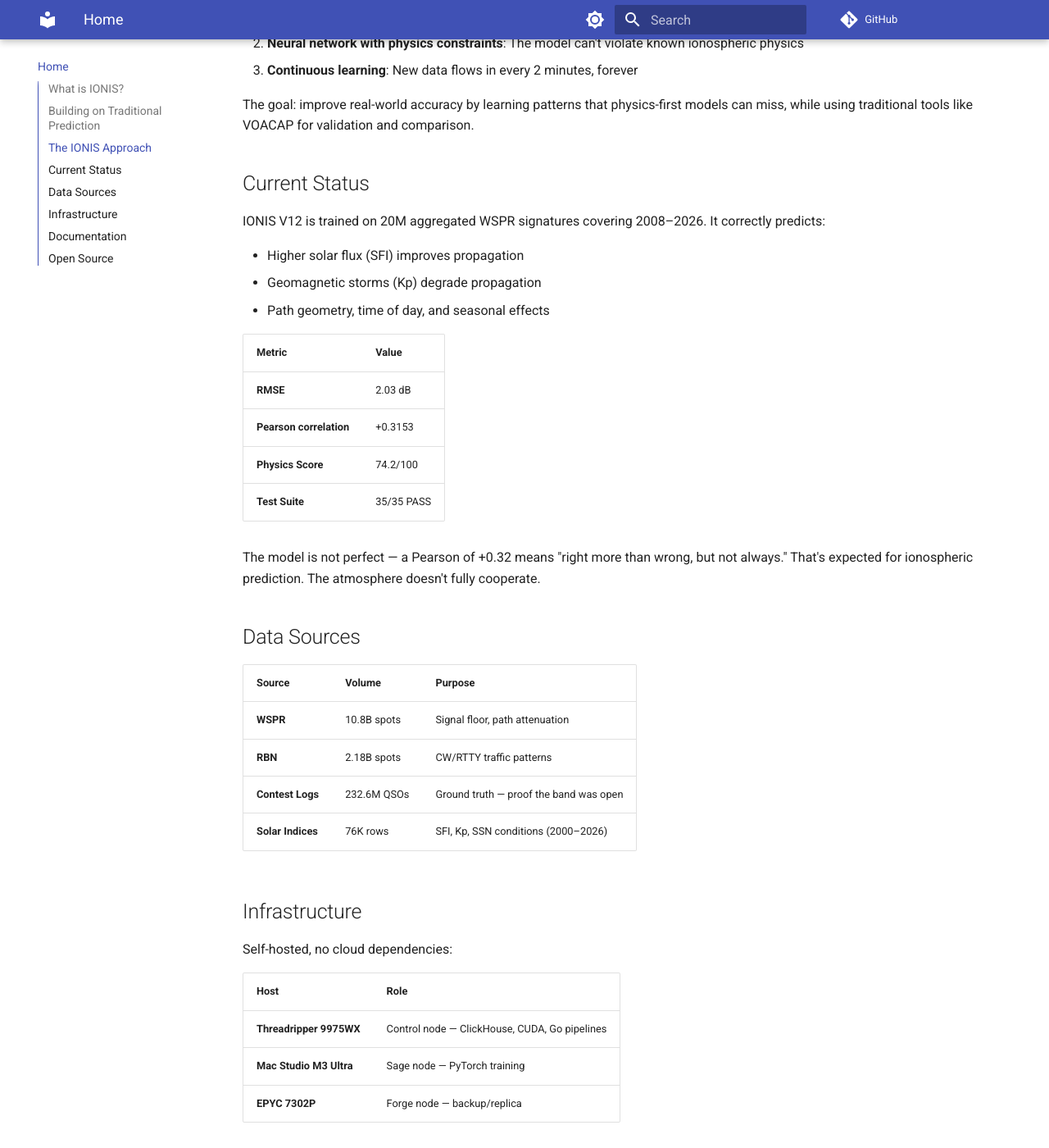
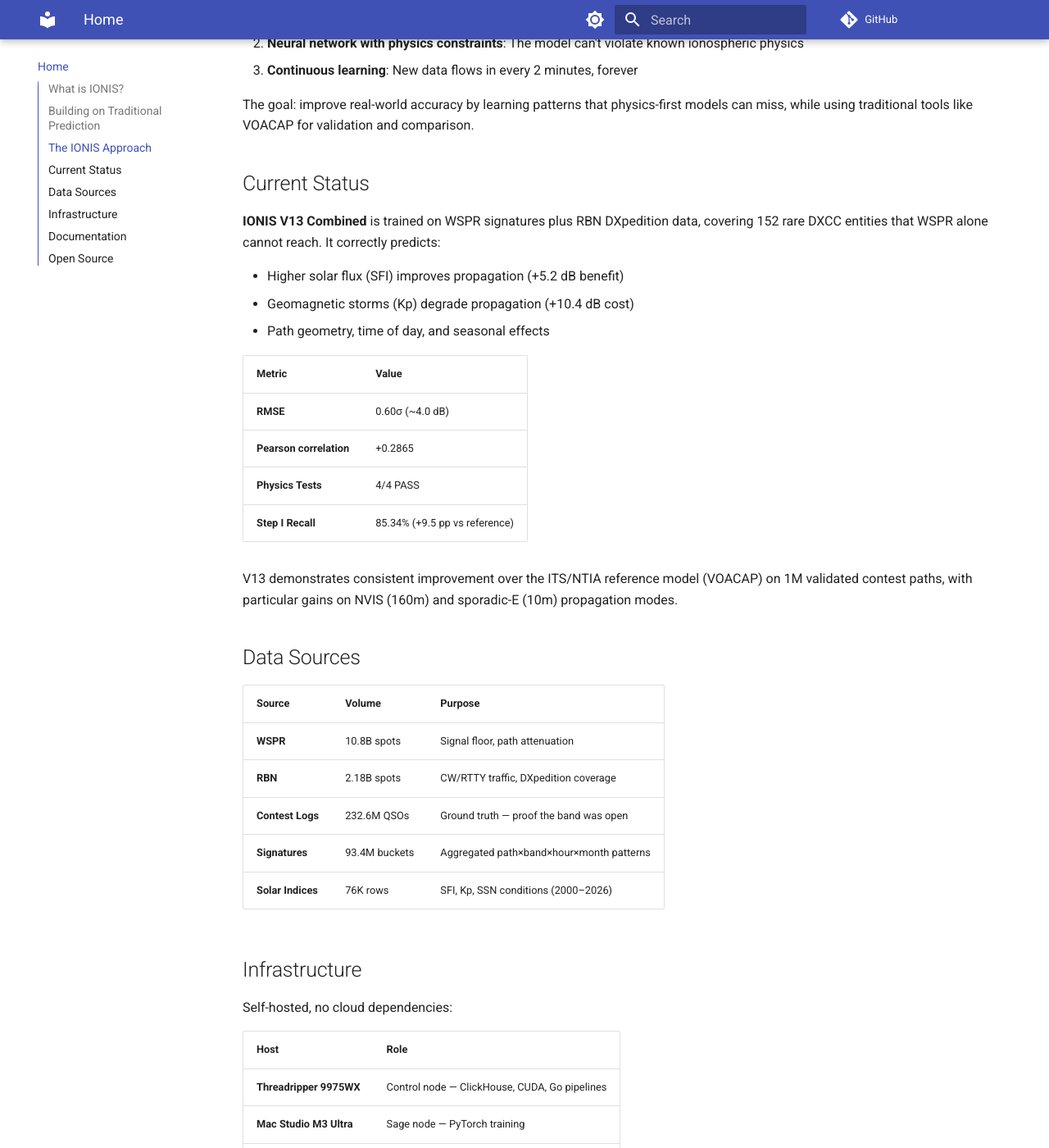
Before and after one commit to IONIS-AI/ionis-docs, an MkDocs documentation site: the page built from docs/index.md, in a window 1280 px wide and 1400 px high, scrolled down 1042 px. Shown: the whole window at 82% size. Built offline with MkDocs 1.6.1 and Material for MkDocs 9.7.7, drawn with Linux system fonts in a browser that asks for light colours; comment, search, counter and statistics services are not loaded.

Commit message:
Add README.md, update index to V13 status
- Add comprehensive README with build instructions and repo links
- Update index.md to reflect V13 Combined model status
- Add signatures to data sources table
- Update metrics to V13 results (+9.5 pp vs reference model)

Co-Authored-By: Claude Opus 4.5 <noreply@anthropic.com>

```diff
--- a/docs/index.md
+++ b/docs/index.md
@@ -36,28 +36,29 @@ The goal: improve real-world accuracy by learning patterns that physics-first mo
 
 ## Current Status
 
-IONIS V12 is trained on 20M aggregated WSPR signatures covering 2008–2026. It correctly predicts:
+**IONIS V13 Combined** is trained on WSPR signatures plus RBN DXpedition data, covering 152 rare DXCC entities that WSPR alone cannot reach. It correctly predicts:
 
-- Higher solar flux (SFI) improves propagation
-- Geomagnetic storms (Kp) degrade propagation
+- Higher solar flux (SFI) improves propagation (+5.2 dB benefit)
+- Geomagnetic storms (Kp) degrade propagation (+10.4 dB cost)
 - Path geometry, time of day, and seasonal effects
 
 | Metric | Value |
 |--------|-------|
-| **RMSE** | 2.03 dB |
-| **Pearson correlation** | +0.3153 |
-| **Physics Score** | 74.2/100 |
-| **Test Suite** | 35/35 PASS |
+| **RMSE** | 0.60σ (~4.0 dB) |
+| **Pearson correlation** | +0.2865 |
+| **Physics Tests** | 4/4 PASS |
+| **Step I Recall** | 85.34% (+9.5 pp vs reference) |
 
-The model is not perfect — a Pearson of +0.32 means "right more than wrong, but not always." That's expected for ionospheric prediction. The atmosphere doesn't fully cooperate.
+V13 demonstrates consistent improvement over the ITS/NTIA reference model (VOACAP) on 1M validated contest paths, with particular gains on NVIS (160m) and sporadic-E (10m) propagation modes.
 
 ## Data Sources
 
 | Source | Volume | Purpose |
 |--------|--------|---------|
 | **WSPR** | 10.8B spots | Signal floor, path attenuation |
-| **RBN** | 2.18B spots | CW/RTTY traffic patterns |
+| **RBN** | 2.18B spots | CW/RTTY traffic, DXpedition coverage |
 | **Contest Logs** | 232.6M QSOs | Ground truth — proof the band was open |
+| **Signatures** | 93.4M buckets | Aggregated path×band×hour×month patterns |
 | **Solar Indices** | 76K rows | SFI, Kp, SSN conditions (2000–2026) |
 
 ## Infrastructure
```
Also changed, not shown: README.md (added, +80 -0 lines).
